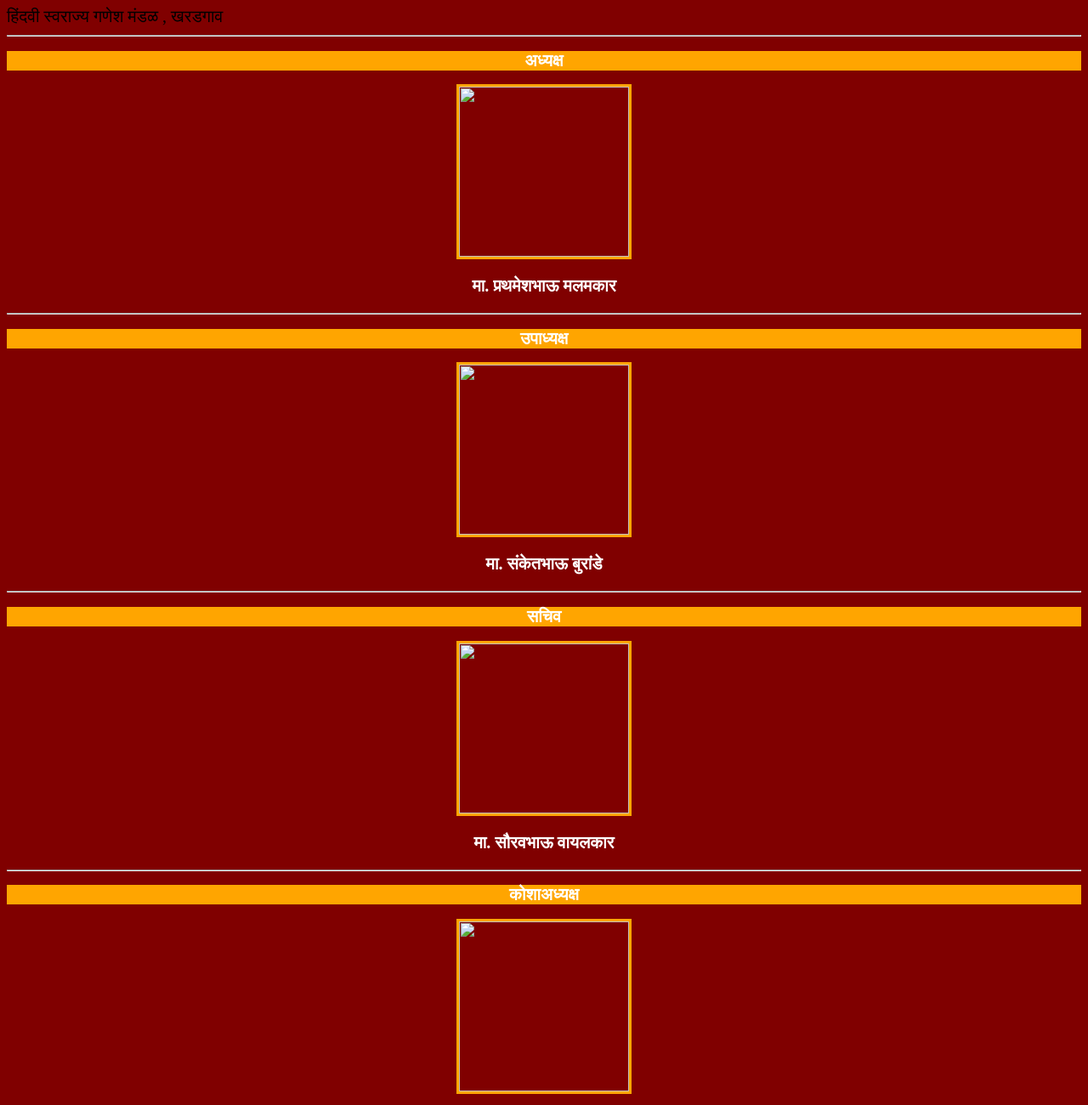
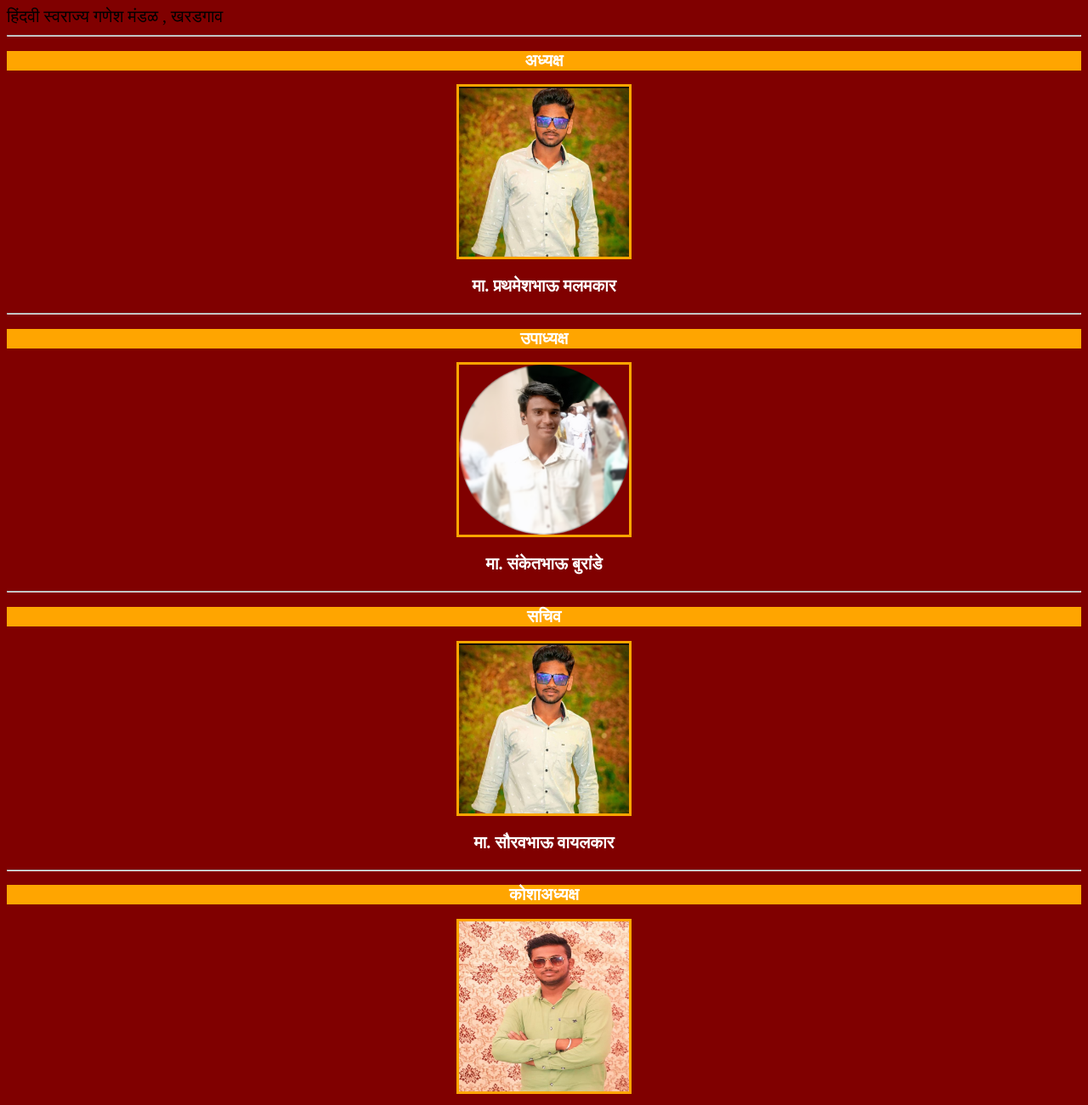
Before and after one commit to iamdigitalcoder/Member.github.io, a plain HTML site: page index.html in a window 1280 px wide. Shown: the top 1300 px of the page at 85% size. Drawn offline with Linux system fonts and the light colour scheme; a script that the page names is missing.

Commit message:
Update index.html

```diff
--- a/index.html
+++ b/index.html
@@ -18,35 +18,35 @@
 <body>
 
 
-  <div class="logo" <img src="../images/logo.png" alt="no image">
+  <div class="logo" <img src="../logo.png" alt="no image">
   </div>
   <div class="heading" <h1> हिंदवी स्वराज्य गणेश मंडळ , खरडगाव</h1>
   </div>
   <hr>
   <div class="photo">
     <h2>अध्यक्ष</h2>
-    <img src="../images/pratham.jpg" alt="">
+    <img src="../pratham.jpg" alt="">
     <h3> मा. प्रथमेशभाऊ मलमकार</h3>
 
   </div>
   <hr>
   <div class="photo">
     <h2> उपाध्यक्ष</h2>
-    <img src="../images/sanket.png" alt="">
+    <img src="../sanket.png" alt="">
     <h3> मा. संकेतभाऊ बुरांडे</h3>
 
   </div>
   <hr>
   <div class="photo">
     <h2> सचिव</h2>
-    <img src="../images/pratham.jpg" alt="">
+    <img src="../pratham.jpg" alt="">
     <h3> मा. सौरवभाऊ वायलकार</h3>
 
   </div>
   <hr>
   <div class="photo">
     <h2> कोशाअध्यक्ष</h2>
-    <img src="../images/Abhi.jpg" alt="">
+    <img src="../Abhi.jpg" alt="">
     <h3> मा. अभिभाऊ खेत्री </h3>
     <hr>
   </div>
```
